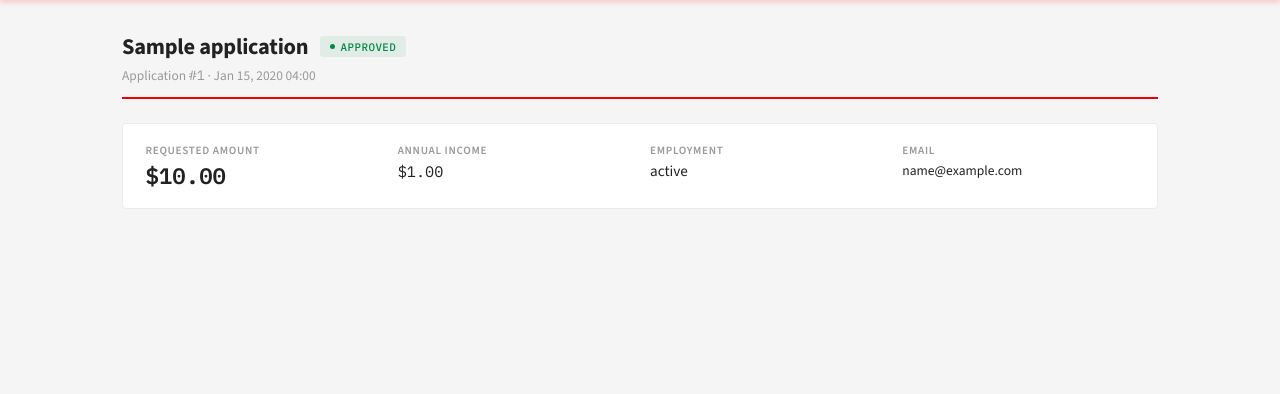
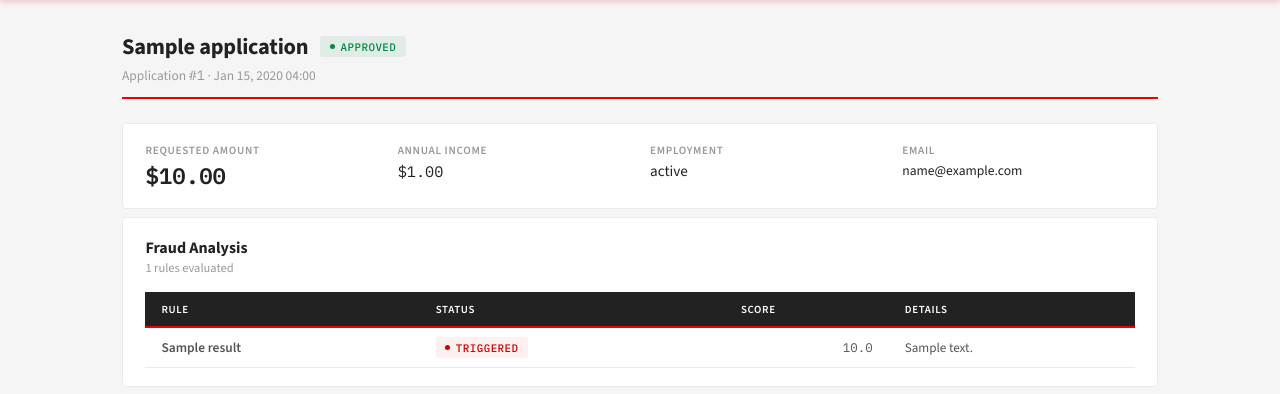
Before and after one commit to haro-ca/fraud-detection-class, a Django app: page /status/1/ in a window 1280 px wide. Shown: the part 54-448 px from the top of the page. Run offline with Django 5.2, Linux system fonts and the light colour scheme; tables that the repository leaves empty hold one stand-in row (values such as "Sample post").

Commit message:
feat: fraud status page + JSON API endpoint (#4) (#23)
- Status page now shows fraud rule breakdown (triggered/clean, score, details)
- JSON API at /api/status/<id>/ returns structured fraud results
- publish.py upserts fraud results in Neon (ON CONFLICT application_id, rule_name)
- Pending apps show "Awaiting Fraud Pipeline" message

Co-authored-by: Carlos Haro <Haro@Normas-MacBook-Air.local>
Co-authored-by: Claude Opus 4.6 <noreply@anthropic.com>

```diff
--- a/creditapp/templates/creditapp/status.html
+++ b/creditapp/templates/creditapp/status.html
@@ -47,4 +47,46 @@
     </div>
 </div>
 {% endif %}
+
+{% if fraud_results %}
+<div class="card animate-in" style="animation-delay: 0.15s;">
+    <div style="display: flex; align-items: center; justify-content: space-between; margin-bottom: 1rem;">
+        <div>
+            <div style="font-weight: 700; font-size: 1rem;">Fraud Analysis</div>
+            <div style="font-size: 0.78rem; color: var(--text-muted); margin-top: 0.15rem;">
+                {% with triggered_count=0 %}
+                {% for r in fraud_results %}{% if r.triggered %}{% endif %}{% endfor %}
+                {% endwith %}
+                {{ fraud_results.count }} rules evaluated
+            </div>
+        </div>
+    </div>
+    <table class="data-table">
+        <thead>
+            <tr>
+                <th>Rule</th>
+                <th>Status</th>
+                <th class="text-right">Score</th>
+                <th>Details</th>
+            </tr>
+        </thead>
+        <tbody>
+            {% for result in fraud_results %}
+            <tr>
+                <td style="font-weight: 600;">{{ result.rule_name }}</td>
+                <td>
+                    {% if result.triggered %}
+                    <span class="badge badge-rejected">Triggered</span>
+                    {% else %}
+                    <span class="badge badge-approved">Clean</span>
+                    {% endif %}
+                </td>
+                <td class="text-right mono">{{ result.score|floatformat:1 }}</td>
+                <td style="font-size: 0.82rem; color: var(--text-secondary);">{{ result.details }}</td>
+            </tr>
+            {% endfor %}
+        </tbody>
+    </table>
+</div>
+{% endif %}
 {% endblock %}
--- a/creditapp/urls.py
+++ b/creditapp/urls.py
@@ -8,5 +8,6 @@ urlpatterns = [
     path("", views.index, name="index"),
     path("apply/", views.apply_credit, name="apply"),
     path("status/<int:application_id>/", views.application_status, name="status"),
+    path("api/status/<int:application_id>/", views.application_status_api, name="status_api"),
     path("transactions/", views.transactions_feed, name="transactions"),
 ]
--- a/creditapp/views.py
+++ b/creditapp/views.py
@@ -1,3 +1,4 @@
+from django.http import JsonResponse
 from django.shortcuts import get_object_or_404, redirect, render
 
 from .models import CreditApplication, Transaction
@@ -24,7 +25,36 @@ def apply_credit(request):
 
 def application_status(request, application_id):
     application = get_object_or_404(CreditApplication, id=application_id)
-    return render(request, "creditapp/status.html", {"application": application})
+    fraud_results = application.fraud_results.order_by("rule_name")
+    return render(
+        request,
+        "creditapp/status.html",
+        {
+            "application": application,
+            "fraud_results": fraud_results,
+        },
+    )
+
+
+def application_status_api(request, application_id):
+    application = get_object_or_404(CreditApplication, id=application_id)
+    fraud_results = application.fraud_results.order_by("rule_name")
+    return JsonResponse(
+        {
+            "application_id": application.id,
+            "applicant_name": application.applicant_name,
+            "status": application.status,
+            "fraud_results": [
+                {
+                    "rule_name": r.rule_name,
+                    "triggered": r.triggered,
+                    "score": float(r.score) if r.score else None,
+                    "details": r.details,
+                }
+                for r in fraud_results
+            ],
+        }
+    )
 
 
 def transactions_feed(request):
--- a/src/etl/publish.py
+++ b/src/etl/publish.py
@@ -23,6 +23,10 @@ def write_fraud_results(results: list[dict]) -> None:
                     """
                     INSERT INTO fraud_results (application_id, rule_name, triggered, score, details)
                     VALUES (%(application_id)s, %(rule_name)s, %(triggered)s, %(score)s, %(details)s)
+                    ON CONFLICT (application_id, rule_name) DO UPDATE SET
+                        triggered = EXCLUDED.triggered,
+                        score = EXCLUDED.score,
+                        details = EXCLUDED.details
                     """,
                     r,
                 )
```
